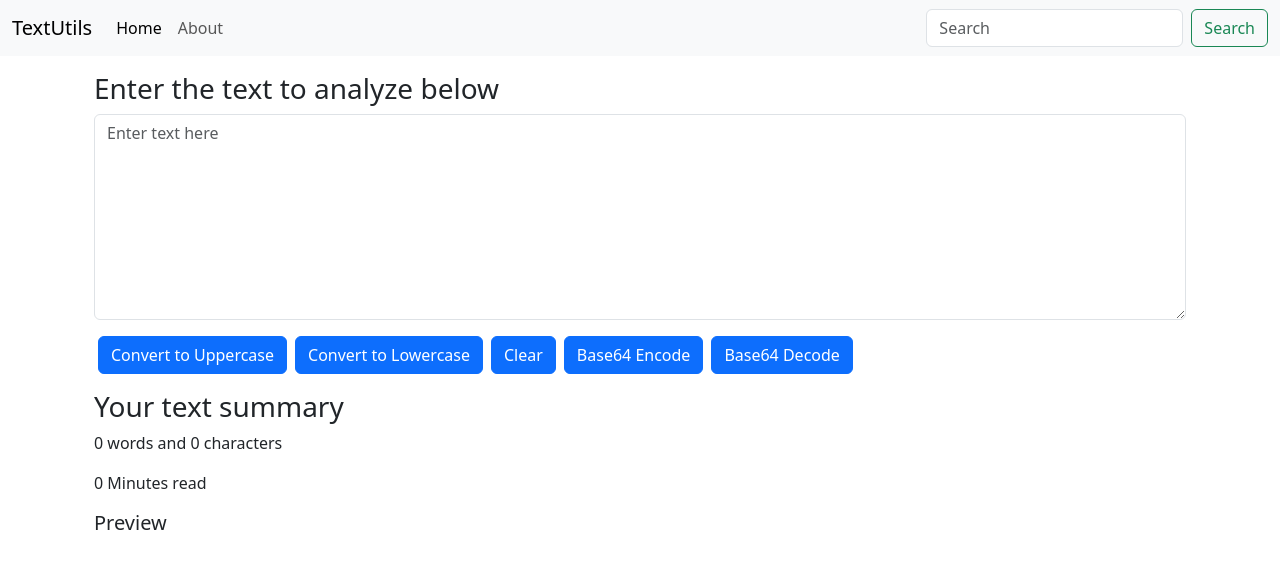
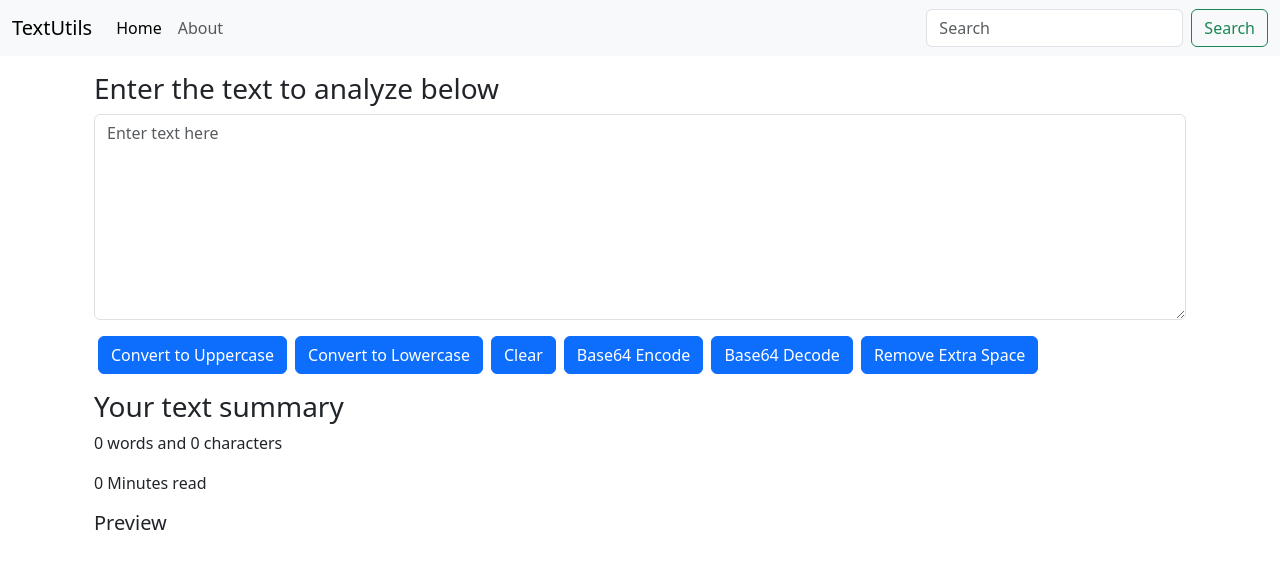
Before and after one commit to dhirajsingh29/reactcodebase, a React (Create React App) app: page / in a window 1280 px wide. Shown: the top 568 px of the page. Built offline with nearby package versions, Linux system fonts and the light colour scheme.

Commit message:
Enhancing TextUtils

```diff
--- a/src/components/TextForm.js
+++ b/src/components/TextForm.js
@@ -26,6 +26,11 @@ export default function TextForm(props) {
     const handleBase64DecodeClick = () => {
         let newText = atob(text);
         setText(newText);
+    }
+
+    const handleExtraSpace = () => {
+        let newText = text.split(/[ ]+/);
+        setText(newText.join(' '));
     }
 
     // without handleOnChange typing in textarea will be restricted
@@ -75,6 +80,11 @@ export default function TextForm(props) {
                     onClick={handleBase64DecodeClick}>
                     Base64 Decode
                 </button>
+                <button
+                    className="btn btn-primary mx-1"
+                    onClick={handleExtraSpace}>
+                    Remove Extra Space
+                </button>
             </div>
             <div className="container my-3">
                 <h3>Your text summary</h3>
```
